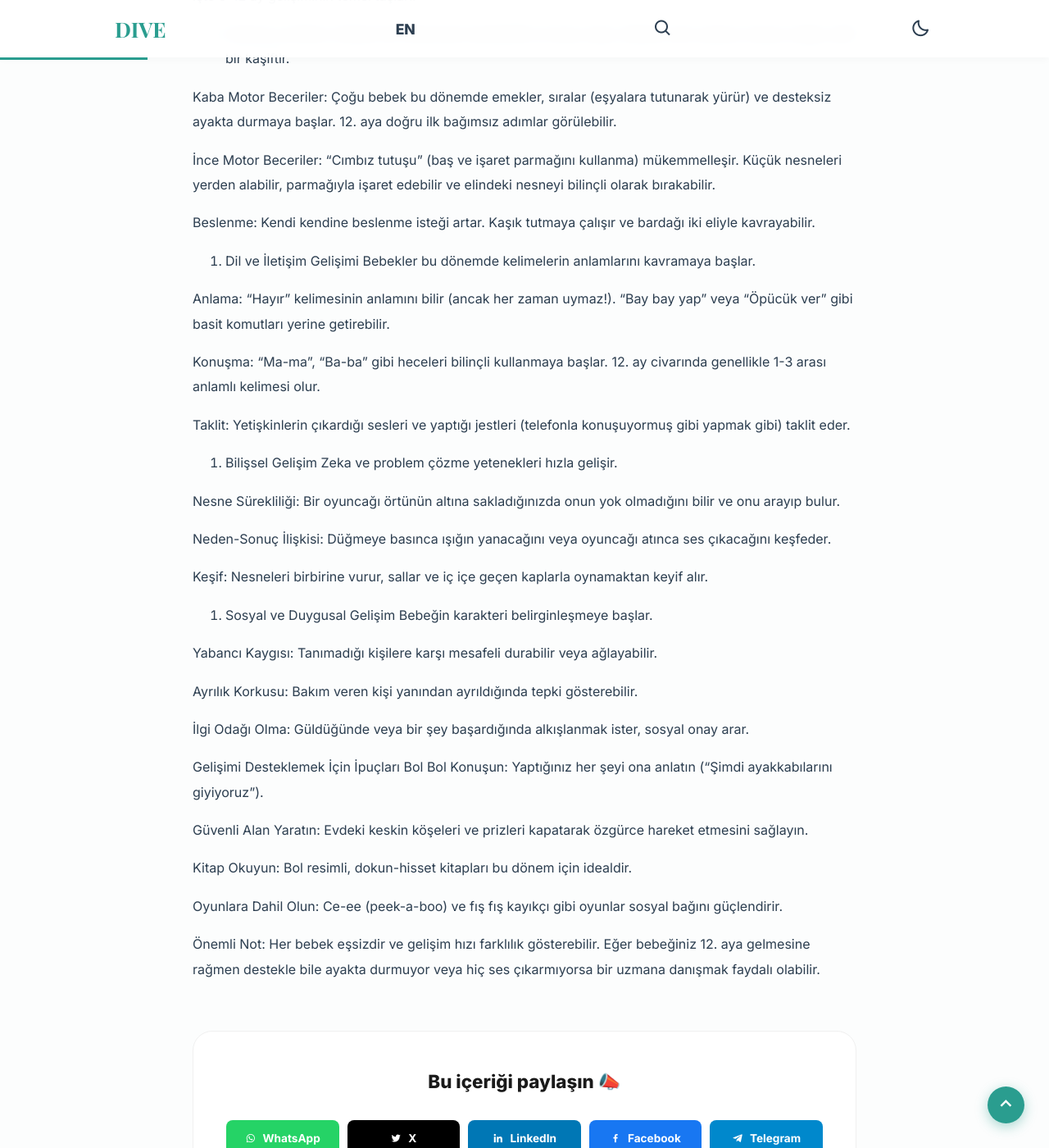
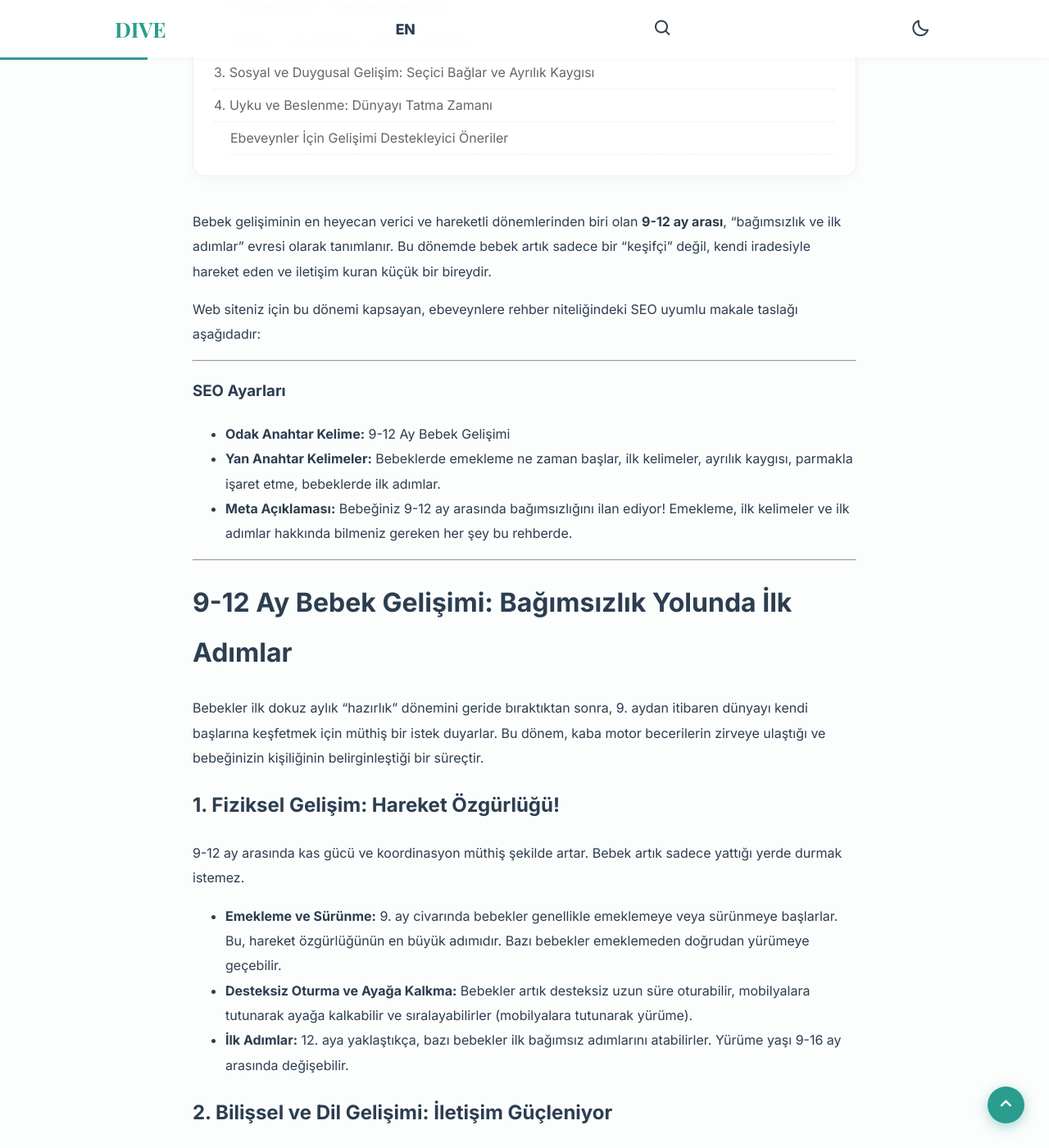
Before and after one commit to EKTHOLDING/dive, a Jekyll site: the page built from _posts/2026-03-22-9-12-ay-geli-şi-m.md, in a window 1280 px wide and 1400 px high, scrolled down 447 px. Shown: the whole window at 82% size. Built offline with Jekyll 4.4.1, drawn with Linux system fonts in a browser that asks for light colours; some of the changed text lies outside the part shown.

Commit message:
Update 🇹🇷 Türkçe Yazı Ekle “2026-03-22-9-12-ay-geli-şi-m”

```diff
--- a/_posts/2026-03-22-9-12-ay-geli-şi-m.md
+++ b/_posts/2026-03-22-9-12-ay-geli-şi-m.md
@@ -1,57 +1,66 @@
 ---
 layout: default
-title: "9-12 AY GELİŞİM"
-kategori: "Çocuk ve Ergen"
-image: "https://www.songuluzgelir.com.tr/images/user/sayfalar/12-aylik-bebek-gelisimi-vitrin-resim.jpg"
+title: 9-12 AY BEBEK GELİŞİMİ
+kategori: Klinik Psikoloji ve Ruh Sağlığı
+image: https://www.songuluzgelir.com.tr/images/user/sayfalar/12-aylik-bebek-gelisimi-vitrin-resim.jpg
 ---
 
-9-12 ay arası, bebeklerin "bebeklikten" "oyun çocukluğuna" geçiş yaptığı, bağımsızlıklarını ilan etmeye başladıkları çok heyecan verici bir dönemdir. Bu dönemde hem fiziksel hem de sosyal becerilerde adeta bir patlama yaşanır.
+Bebek gelişiminin en heyecan verici ve hareketli dönemlerinden biri olan **9-12 ay arası**, "bağımsızlık ve ilk adımlar" evresi olarak tanımlanır. Bu dönemde bebek artık sadece bir "keşifçi" değil, kendi iradesiyle hareket eden ve iletişim kuran küçük bir bireydir.
 
-İşte 9-12 ay gelişiminin temel taşları:
+Web siteniz için bu dönemi kapsayan, ebeveynlere rehber niteliğindeki SEO uyumlu makale taslağı aşağıdadır:
 
-1. Fiziksel ve Motor Gelişim
-Bu dönemde hareketlilik zirveye ulaşır. Bebek artık sadece izleyici değil, aktif bir kaşiftir.
+***
 
-Kaba Motor Beceriler: Çoğu bebek bu dönemde emekler, sıralar (eşyalara tutunarak yürür) ve desteksiz ayakta durmaya başlar. 12. aya doğru ilk bağımsız adımlar görülebilir.
+### **SEO Ayarları**
 
-İnce Motor Beceriler: "Cımbız tutuşu" (baş ve işaret parmağını kullanma) mükemmelleşir. Küçük nesneleri yerden alabilir, parmağıyla işaret edebilir ve elindeki nesneyi bilinçli olarak bırakabilir.
+- **Odak Anahtar Kelime:** 9-12 Ay Bebek Gelişimi
+- **Yan Anahtar Kelimeler:** Bebeklerde emekleme ne zaman başlar, ilk kelimeler, ayrılık kaygısı, parmakla işaret etme, bebeklerde ilk adımlar.
+- **Meta Açıklaması:** Bebeğiniz 9-12 ay arasında bağımsızlığını ilan ediyor! Emekleme, ilk kelimeler ve ilk adımlar hakkında bilmeniz gereken her şey bu rehberde.
 
-Beslenme: Kendi kendine beslenme isteği artar. Kaşık tutmaya çalışır ve bardağı iki eliyle kavrayabilir.
+***
 
-2. Dil ve İletişim Gelişimi
-Bebekler bu dönemde kelimelerin anlamlarını kavramaya başlar.
+# 9-12 Ay Bebek Gelişimi: Bağımsızlık Yolunda İlk Adımlar
 
-Anlama: "Hayır" kelimesinin anlamını bilir (ancak her zaman uymaz!). "Bay bay yap" veya "Öpücük ver" gibi basit komutları yerine getirebilir.
+Bebekler ilk dokuz aylık "hazırlık" dönemini geride bıraktıktan sonra, 9. aydan itibaren dünyayı kendi başlarına keşfetmek için müthiş bir istek duyarlar. Bu dönem, kaba motor becerilerin zirveye ulaştığı ve bebeğinizin kişiliğinin belirginleştiği bir süreçtir.
 
-Konuşma: "Ma-ma", "Ba-ba" gibi heceleri bilinçli kullanmaya başlar. 12. ay civarında genellikle 1-3 arası anlamlı kelimesi olur.
+## 1. Fiziksel Gelişim: Hareket Özgürlüğü!
 
-Taklit: Yetişkinlerin çıkardığı sesleri ve yaptığı jestleri (telefonla konuşuyormuş gibi yapmak gibi) taklit eder.
+9-12 ay arasında kas gücü ve koordinasyon müthiş şekilde artar. Bebek artık sadece yattığı yerde durmak istemez.
 
-3. Bilişsel Gelişim
-Zeka ve problem çözme yetenekleri hızla gelişir.
+- **Emekleme ve Sürünme:** 9. ay civarında bebekler genellikle emeklemeye veya sürünmeye başlarlar. Bu, hareket özgürlüğünün en büyük adımıdır. Bazı bebekler emeklemeden doğrudan yürümeye geçebilir.
+- **Desteksiz Oturma ve Ayağa Kalkma:** Bebekler artık desteksiz uzun süre oturabilir, mobilyalara tutunarak ayağa kalkabilir ve sıralayabilirler (mobilyalara tutunarak yürüme).
+- **İlk Adımlar:** 12. aya yaklaştıkça, bazı bebekler ilk bağımsız adımlarını atabilirler. Yürüme yaşı 9-16 ay arasında değişebilir.
 
-Nesne Sürekliliği: Bir oyuncağı örtünün altına sakladığınızda onun yok olmadığını bilir ve onu arayıp bulur.
+## 2. Bilişsel ve Dil Gelişimi: İletişim Güçleniyor
 
-Neden-Sonuç İlişkisi: Düğmeye basınca ışığın yanacağını veya oyuncağı atınca ses çıkacağını keşfeder.
+Bebeğiniz artık sizinle sadece sesler ve jestlerle değil, basit kelimelerle de konuşmaya başlar.
 
-Keşif: Nesneleri birbirine vurur, sallar ve iç içe geçen kaplarla oynamaktan keyif alır.
+- **İlk Kelimeler:** 10-12 ay civarında bebekler genellikle "anne", "baba", "dede", "mama" gibi basit kelimeleri bilinçli olarak söylemeye başlarlar.
+- **İşaret Etme:** Bebeğiniz istediği bir nesneyi parmağıyla işaret ederek size gösterebilir. Bu, iletişim kurmanın önemli bir adımıdır.
+- **Neden-Sonuç İlişkisi:** Bebek nesneleri yere atarak veya birbirine çarparak neden-sonuç ilişkisini keşfeder. Saklanan bir oyuncağı bulmaya çalışır (nesne sürekliliği).
 
-4. Sosyal ve Duygusal Gelişim
-Bebeğin karakteri belirginleşmeye başlar.
+## 3. Sosyal ve Duygusal Gelişim: Seçici Bağlar ve Ayrılık Kaygısı
 
-Yabancı Kaygısı: Tanımadığı kişilere karşı mesafeli durabilir veya ağlayabilir.
+Bebek artık tanıdık yüzleri yabancılardan net bir şekilde ayırt eder ve yabancılardan korkabilir (yabancı korkusu).
 
-Ayrılık Korkusu: Bakım veren kişi yanından ayrıldığında tepki gösterebilir.
+- **Ayrılık Kaygısı:** 9-12 ay arasında ebeveynden ayrılma korkusu (ayrılık kaygısı) sık görülür. Bebek ebeveyninin odadan çıkmasına ağlayarak tepki verebilir. Bu, ebeveynine güvenli bir şekilde bağlandığının göstergesidir.
+- **Taklit Etme:** Bebek yetişkinlerin hareketlerini ve çıkardığı sesleri taklit etmeye bayılır. El sallama ("bay bay"), alkışlama gibi basit jestleri öğrenebilir.
+- **Basit Komutları Anlama:** "Ver", "gel", "hayır" gibi basit komutları anlayabilir ve bazen bunlara uyar.
 
-İlgi Odağı Olma: Güldüğünde veya bir şey başardığında alkışlanmak ister, sosyal onay arar.
+## 4. Uyku ve Beslenme: Dünyayı Tatma Zamanı
 
-Gelişimi Desteklemek İçin İpuçları
-Bol Bol Konuşun: Yaptığınız her şeyi ona anlatın ("Şimdi ayakkabılarını giyiyoruz").
+Bu dönem ebeveynler için beslenme konusunda heyecan verici değişimler barındırır.
 
-Güvenli Alan Yaratın: Evdeki keskin köşeleri ve prizleri kapatarak özgürce hareket etmesini sağlayın.
+- **Ek Gıda ve Pütürlü Yiyecekler:** 9. aydan itibaren bebekler pütürlü ve ezilmiş yiyecekleri daha rahat yiyebilirler. Kendi kendine beslenmeye teşvik edin (parmak gıdalar).
+- **Uyku Düzeni:** 9-12 ay arasında uyku süreleri kısalabilir. Gündüz uykuları genellikle ikiye düşer. Ayrılık kaygısı uykuya dalmayı zorlaştırabilir.
 
-Kitap Okuyun: Bol resimli, dokun-hisset kitapları bu dönem için idealdir.
+***
 
-Oyunlara Dahil Olun: Ce-ee (peek-a-boo) ve fış fış kayıkçı gibi oyunlar sosyal bağını güçlendirir.
+### Ebeveynler İçin Gelişimi Destekleyici Öneriler
 
-Önemli Not: Her bebek eşsizdir ve gelişim hızı farklılık gösterebilir. Eğer bebeğiniz 12. aya gelmesine rağmen destekle bile ayakta durmuyor veya hiç ses çıkarmıyorsa bir uzmana danışmak faydalı olabilir.
+1. **Güvenli Bir Ortam Oluşturun:** Bebek hareketlendiği için evi bebek için güvenli hale getirin (priz koruyucular, dolap kilitleri).
+2. **Konuşun ve Şarkı Söyleyin:** Basit kelimelerle konuşun, şarkı söyleyin ve kitap okuyun. Dil gelişimini destekleyin.
+3. **Kendi Kendine Beslenmeyi Teşvik Edin:** Parmak gıdalar vererek kendi kendine yemesine izin verin. El-göz koordinasyonunu geliştirir.
+4. **Taklit Oyunları Oynayın:** Alkışlama, el sallama gibi taklit oyunları oynayın. Sosyal becerileri geliştirir.
+
+**Yazan:** Dilara Türkoğlu
```
